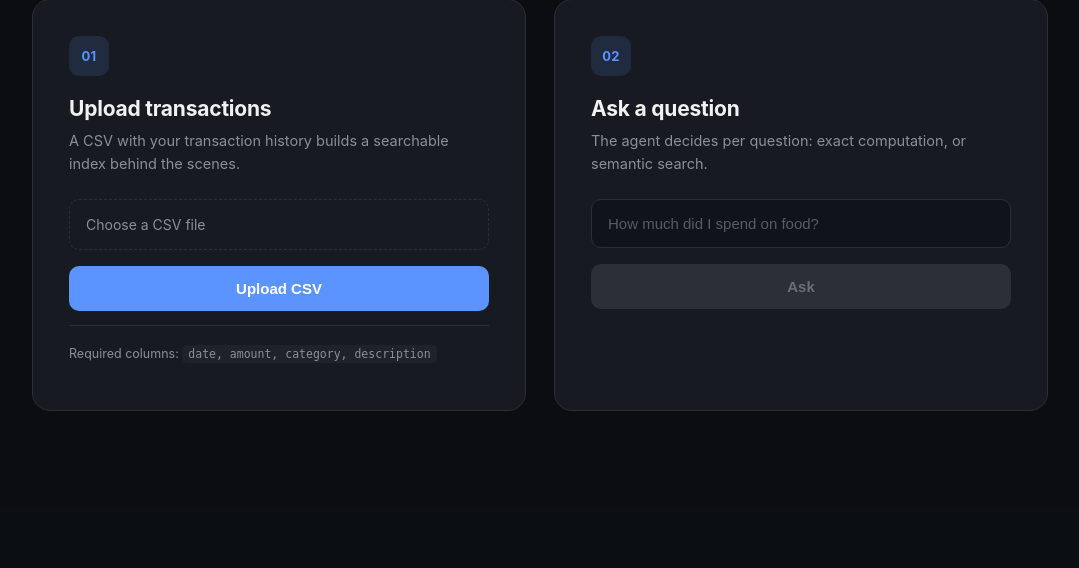
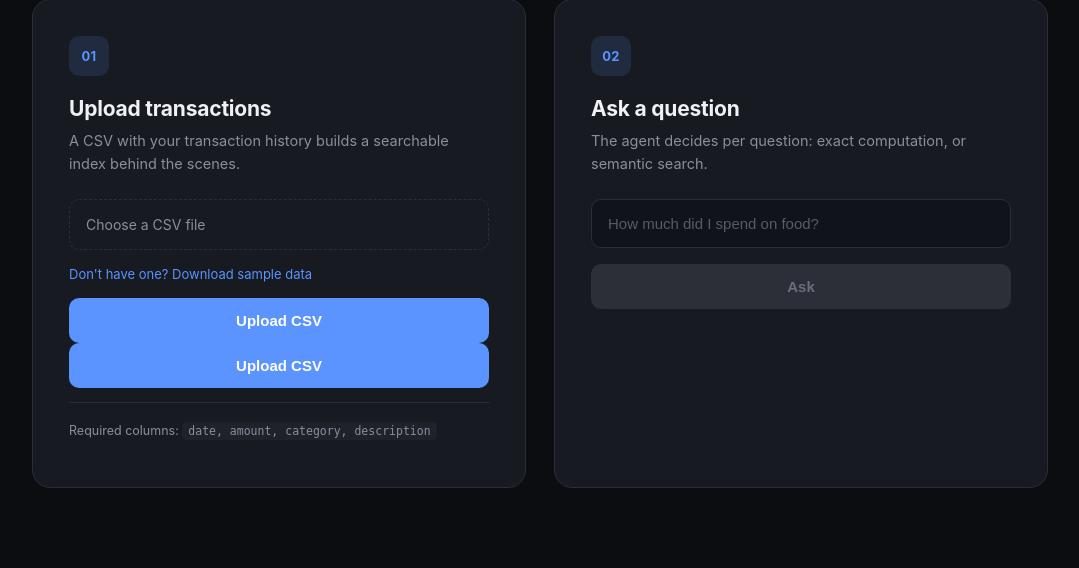
Before and after one commit to Tanushx23/finance-rag, a Flask app: page / in a window 1280 px wide. Shown: the part 294-862 px from the top of the page, without its empty margins (100-1179 px from the left). Before the commit the page ends 705 px from the top, so only its background shows below. Run offline with Flask 3, Linux system fonts and the light colour scheme; some libraries are stand-ins or nearby versions.

Commit message:
adding a default csv

```diff
--- a/app.py
+++ b/app.py
@@ -5,7 +5,7 @@ import logging
 from collections import OrderedDict
 
 from dotenv import load_dotenv
-from flask import Flask, request, jsonify, session, render_template
+from flask import Flask, request, jsonify, session, render_template, send_from_directory
 from flask_limiter import Limiter
 from flask_limiter.util import get_remote_address
 
@@ -69,6 +69,14 @@ def _store_session(session_id: str, data: dict):
 @app.route("/")
 def index():
     return render_template("index.html")
+
+@app.route("/sample-csv")
+def sample_csv():
+    # Lets visitors without their own transaction data try the live demo
+    # end-to-end -- reuses the same file the test suite is built against.
+    return send_from_directory(
+        app.root_path, "test_transactions.csv", as_attachment=True
+    )
 
 
 @app.route("/health")
--- a/static/style.css
+++ b/static/style.css
@@ -108,6 +108,16 @@ body {
 .file-drop:hover { border-color: var(--accent); color: var(--text); }
 .file-drop input[type="file"] { display: none; }
 
+.sample-link {
+  display: inline-block;
+  font-size: 13px;
+  color: var(--accent);
+  text-decoration: none;
+  margin-bottom: 16px;
+}
+
+.sample-link:hover { text-decoration: underline; }
+
 input[type="text"] {
   width: 100%;
   padding: 15px 16px;
--- a/templates/index.html
+++ b/templates/index.html
@@ -27,6 +27,10 @@
         <span id="fileLabelText">Choose a CSV file</span>
       </label>
 
+      <a href="/sample-csv" class="sample-link" download>Don't have one? Download sample data</a>
+
+      <button id="uploadBtn">Upload CSV</button>
+
       <button id="uploadBtn">Upload CSV</button>
       <div id="uploadStatus" class="status"></div>
       <p class="hint">Required columns: <code>date, amount, category, description</code></p>
```
